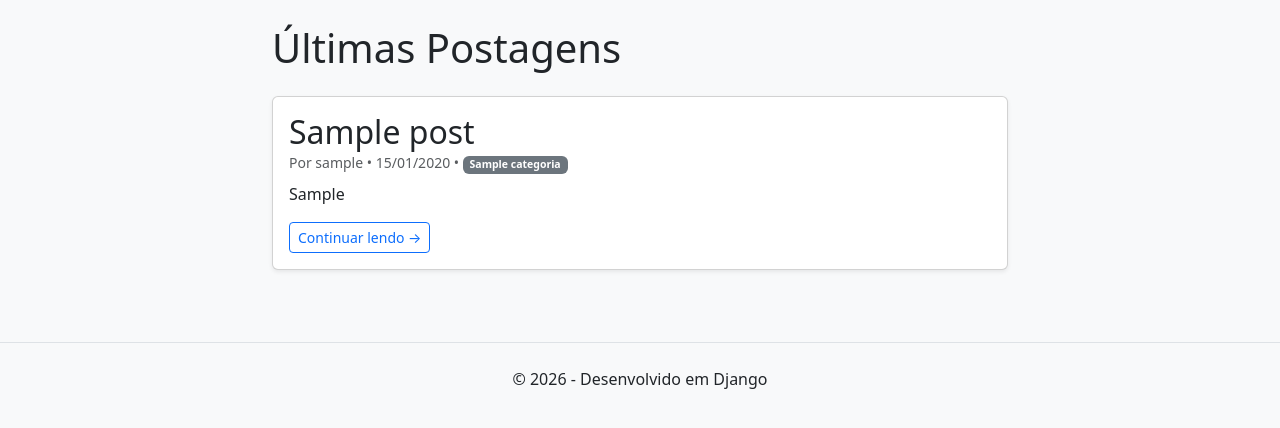
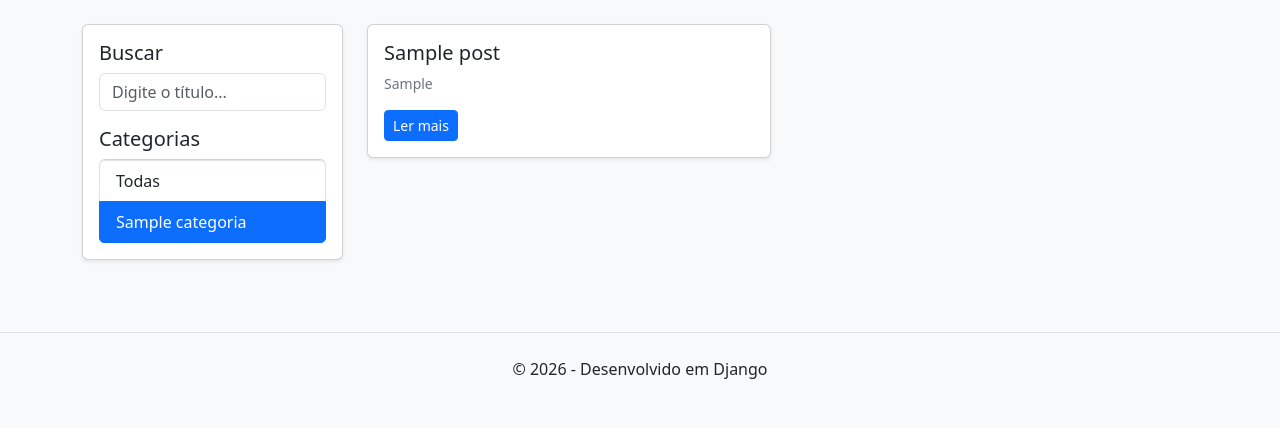
Before and after one commit to AlanBispo/django-simple-blog, a Django app: a page that uses blog/templates/blog/home.html in a window 1280 px wide. Shown: the part 56-484 px from the top of the page. Run offline with Django 5.2, Linux system fonts and the light colour scheme; tables that the repository leaves empty hold one stand-in row (values such as "Sample post").

Commit message:
feat: add filtro de categorias e nome

```diff
--- a/blog/templates/blog/home.html
+++ b/blog/templates/blog/home.html
@@ -1,29 +1,56 @@
-{% extends 'blog/base.html' %}
-
-{% block title %}Início | Meu Blog{% endblock %}
+{% extends "blog/base.html" %}
 
 {% block content %}
-    <div class="row">
-        <div class="col-md-8 offset-md-2">
-            <h1 class="mb-4">Últimas Postagens</h1>
+<div class="row">
+    <div class="col-md-3 mb-4">
+        <div class="card shadow-sm p-3">
+            <h5>Buscar</h5>
+            <input type="text" id="campo-busca" class="form-control mb-3" placeholder="Digite o título..." value="{{ busca }}">
 
+            <h5>Categorias</h5>
+            <div class="list-group">
+                <a href="{% url 'home' %}" class="list-group-item list-group-item-action {% if not request.GET.categoria %}active{% endif %}">Todas</a>
+                {% for cat in categorias %}
+                    <a href="?categoria={{ cat.slug }}" class="list-group-item list-group-item-action {% if request.GET.categoria == cat.slug %}active{% endif %}">
+                        {{ cat.nome }}
+                    </a>
+                {% endfor %}
+            </div>
+        </div>
+    </div>
+
+    <div class="col-md-9">
+        <div id="lista-posts" class="row">
             {% for post in posts %}
-                <div class="card mb-4 shadow-sm">
-                    <div class="card-body">
-                        <h2 class="card-title">{{ post.titulo }}</h2>
-                        <h6 class="card-subtitle mb-2 text-muted small">
-                            Por {{ post.autor }} • {{ post.criado_em|date:"d/m/Y" }}
-                            {% if post.categoria %}
-                                • <span class="badge bg-secondary">{{ post.categoria.nome }}</span>
-                            {% endif %}
-                        </h6>
-                        <p class="card-text">{{ post.conteudo|truncatechars:150 }}</p>
-                        <a href="{% url 'post_detail' post.slug %}" class="btn btn-outline-primary btn-sm">Continuar lendo →</a>
+                <div class="col-md-6 mb-4 post-item">
+                    <div class="card shadow-sm h-100">
+                        <div class="card-body">
+                            <h3 class="h5 card-title">{{ post.titulo }}</h3>
+                            <p class="card-text text-secondary small">{{ post.conteudo|truncatechars:80 }}</p>
+                            <a href="{% url 'post_detail' post.slug %}" class="btn btn-sm btn-primary">Ler mais</a>
+                        </div>
                     </div>
                 </div>
             {% empty %}
-                <div class="alert alert-info">Nenhum post encontrado.</div>
+                <p class="text-center">Nenhum post encontrado.</p>
             {% endfor %}
         </div>
     </div>
+</div>
+
+<script>
+    document.getElementById('campo-busca').addEventListener('input', function(e) {
+        let termo = e.target.value.toLowerCase();
+        let posts = document.querySelectorAll('.post-item');
+
+        posts.forEach(post => {
+            let titulo = post.querySelector('.card-title').innerText.toLowerCase();
+            if (titulo.includes(termo)) {
+                post.style.display = 'block';
+            } else {
+                post.style.display = 'none';
+            }
+        });
+    });
+</script>
 {% endblock %}
--- a/blog/views.py
+++ b/blog/views.py
@@ -1,10 +1,27 @@
 from django.shortcuts import render, get_object_or_404
-from .models import Post
+from .models import Post, Categoria
 
 def home(request):
-    posts = Post.objects.all()
+    busca = request.GET.get('busca', '')
+    categoria_slug = request.GET.get('categoria', '')
 
-    return render(request, 'blog/home.html', {'posts': posts})
+    posts = Post.objects.all().order_by('-criado_em')
+
+    if busca:
+        posts = posts.filter(titulo__icontains=busca)
+
+    if categoria_slug:
+        posts = posts.filter(categoria__slug=categoria_slug)
+
+    categorias = Categoria.objects.all()
+
+    context = {
+        'posts': posts,
+        'categorias': categorias,
+        'busca': busca,
+    }
+
+    return render(request, 'blog/home.html', context)
 
 def post_detail(request, slug):
     post = get_object_or_404(Post, slug=slug)
```
